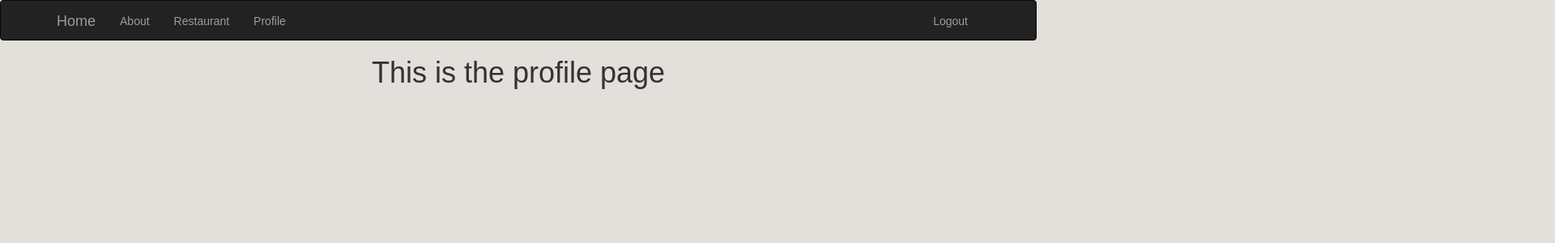
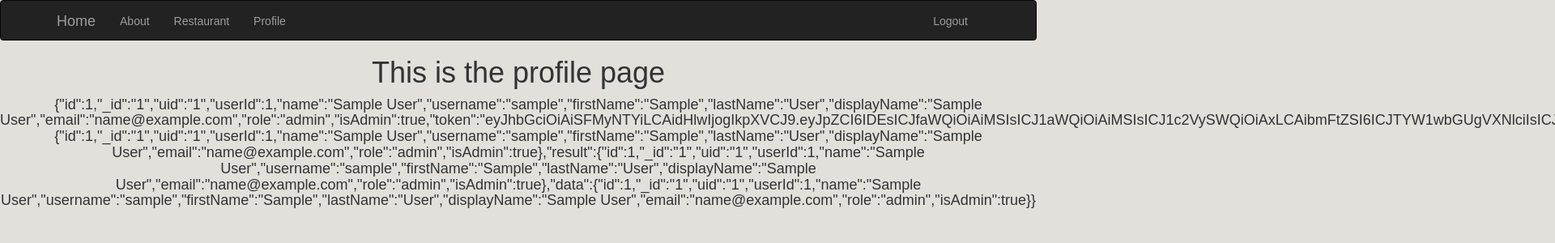
Before and after one commit to Markz666/restaurant-square, a React (Create React App) app in the folder frontend/: page /profile in a window 1280 px wide. Shown: the top 300 px of the page at 81% size, 1920 px wide, since content can reach past the window. Built offline with nearby package versions, Linux system fonts and the light colour scheme; sample sign-in values are in the browser's storage.

Commit message:
get the token of user

```diff
--- a/frontend/src/Restaurant/RestaurantPanel.js
+++ b/frontend/src/Restaurant/RestaurantPanel.js
@@ -154,6 +154,4 @@ async function updatePage(imgID) {
     updateComponent(body);
 }
 
-
-
 export default RestaurantPanel;
--- a/frontend/src/Users/Profile.js
+++ b/frontend/src/Users/Profile.js
@@ -5,10 +5,24 @@ class Profile extends Component {
         super(props);
         document.title = "User Profile";
     }
+    state = {
+        userInfo: ''
+    }
+    componentWillMount() {
+        const user = getUserInfo();
+        console.log(JSON.stringify(user));
+        this.setState({
+            userInfo: JSON.stringify(user)
+        })
+    }
     render() {
+        if (!checkAuthenticated()) {
+            window.location.href = "/login";
+        }
         return (
             <div>
                 <h1>This is the profile page</h1>
+                <h4>{this.state.userInfo}</h4>
             </div>
         )
     }
```
